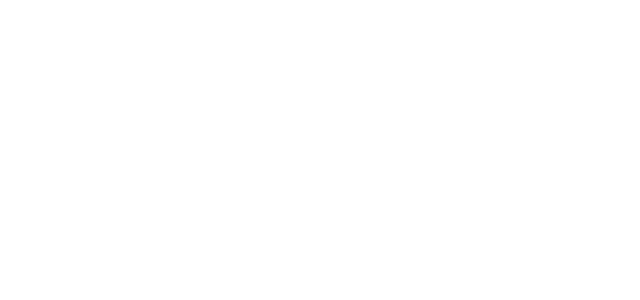
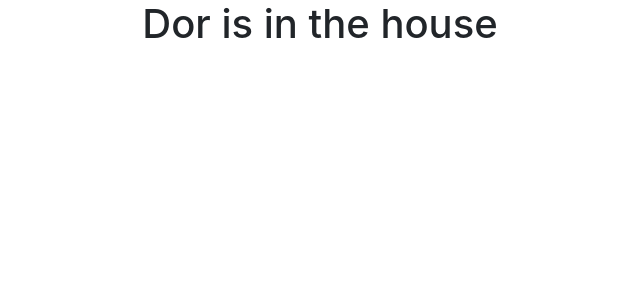
Before and after one commit to moizes86/register-wizard, a React (Create React App) app: page / in a window 1280 px wide. Shown: the top 300 px of the page, without its empty margins (320-960 px from the left). Built offline with nearby package versions, Linux system fonts and the light colour scheme.

Commit message:
dor is in the house

```diff
--- a/src/App.js
+++ b/src/App.js
@@ -8,11 +8,13 @@
 import "./App.css";
 
 function App() {
-  return <div className="App">
-    <Form>
-
-    </Form>
-  </div>;
+  return (
+    <div className="App">
+      <Form>
+        <h1>Dor is in the house</h1>
+      </Form>
+    </div>
+  );
 }
 
 export default App;
```
